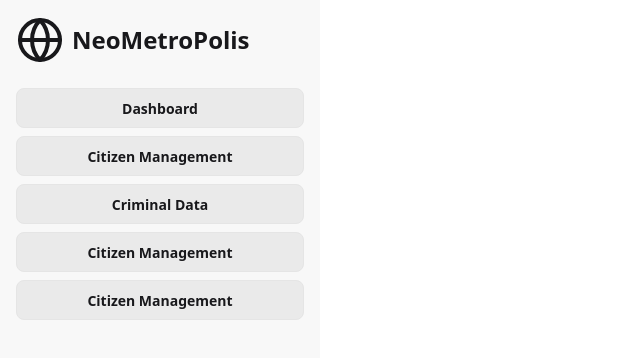
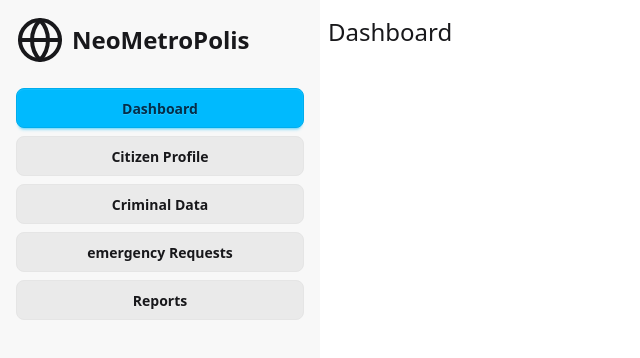
Before and after one commit to ThejanBandara/NeoMetropolis-City-Management, a Next.js app: page / in a window 1280 px wide. Shown: the top 358 px of the page, without its empty margins (0-640 px from the left). Built offline with nearby package versions, Linux system fonts and the light colour scheme.

Commit message:
created navigation, started working on citizen profile management

```diff
--- a/app/layout.tsx
+++ b/app/layout.tsx
@@ -13,8 +13,8 @@ const geistMono = Geist_Mono({
 });
 
 export const metadata: Metadata = {
-  title: "Create Next App",
-  description: "Generated by create next app",
+  title: "NeoMetroPolis",
+  description: "NeoMetroPolis City Management app",
 };
 
 export default function RootLayout({children,}: Readonly<{children: React.ReactNode;}>) {
--- a/app/page.tsx
+++ b/app/page.tsx
@@ -7,7 +7,7 @@ export default function Home() {
   return (
     <main className="w-full h-screen">
       <Sidebar>
-        {/* <CitizenManagement/> */}
+        <CitizenManagement/>
       </Sidebar>
     </main>
   )
--- /dev/null
+++ b/components/CriminalDataManagement.tsx
@@ -0,0 +1,14 @@
+import React from 'react'
+
+const CriminalDataManagement = () => {
+  return (
+    <div className='w-full h-full p-2'>
+      <h1 className='text-2xl font-medium py-2'>Criminal Data management</h1>
+      <div className='w-full h-full'>
+
+      </div>
+    </div>
+  )
+}
+
+export default CriminalDataManagement
--- /dev/null
+++ b/components/Dashboard.tsx
@@ -0,0 +1,14 @@
+import React from 'react'
+
+const Dashboard = () => {
+  return (
+    <div className='w-full h-full p-2 max-h-screen '>
+      <h1 className='text-2xl font-medium py-2'>Dashboard</h1>
+      <div className='w-full h-[90vh]'>
+
+      </div>
+    </div>
+  )
+}
+
+export default Dashboard
--- /dev/null
+++ b/components/EmergencyRequests.tsx
@@ -0,0 +1,14 @@
+
+
+const EmergencyRequests = () => {
+  return (
+    <div className='w-full h-full p-2'>
+      <h1 className='text-2xl font-medium py-2'>Emergency Request Handler</h1>
+      <div className='w-full h-full'>
+
+      </div>
+    </div>
+  )
+}
+
+export default EmergencyRequests
--- /dev/null
+++ b/components/Reports.tsx
@@ -0,0 +1,14 @@
+import React from 'react'
+
+const Reports = () => {
+  return (
+    <div className='w-full h-full p-2'>
+      <h1 className='text-2xl font-medium py-2'>Reports</h1>
+      <div className='w-full h-full'>
+
+      </div>
+    </div>
+  )
+}
+
+export default Reports
--- a/components/Sidebar.tsx
+++ b/components/Sidebar.tsx
@@ -1,12 +1,37 @@
 'use client'
 import { Globe, MenuIcon } from "lucide-react";
+import { useState } from "react";
+import CitizenManagement from "./CitizenManagement";
+import Dashboard from "./Dashboard";
+import CriminalDataManagement from "./CriminalDataManagement";
+import EmergencyRequests from "./EmergencyRequests";
+import Reports from "./Reports";
 
 const Sidebar = ({children,}: Readonly<{children: React.ReactNode;}>) => {
+
+    const [tab, setTab] = useState(1)
+    const tabs = ["CitizenManagement"]
+
   return (
-    <div className="drawer lg:drawer-open">
+    <div className="drawer lg:drawer-open h-screen">
         <input id="my-drawer-2" type="checkbox" className="drawer-toggle" />
-        <div className="drawer-content flex flex-col items-center justify-center">
-          {children}
+        <div className="drawer-content flex flex-col items-stretch">
+
+            {
+                tab === 1 && <Dashboard/>
+            }
+            {
+                tab === 2 && <CitizenManagement/>
+            }
+            {
+                tab === 3 && <CriminalDataManagement/>
+            }
+            {
+                tab === 4 && <EmergencyRequests/>
+            }
+            {
+                tab === 5 && <Reports/>
+            }
           <label htmlFor="my-drawer-2" className="btn btn-primary drawer-button lg:hidden absolute top-4 left-4">
             <MenuIcon/>
           </label>
@@ -18,11 +43,11 @@ const Sidebar = ({children,}: Readonly<{children: React.ReactNode;}>) => {
               <Globe className="size-12"/>
               <h1 className="font-bold text-2xl">NeoMetroPolis</h1>
             </div>
-            <li><button className="btn btn-block rounded-lg btn- btn-soft">Dashboard</button></li>
-            <li><button className="btn btn-block rounded-lg btn- btn-soft">Citizen Management</button></li>
-            <li><button className="btn btn-block rounded-lg btn- btn-soft">Criminal Data</button></li>
-            <li><button className="btn btn-block rounded-lg btn- btn-soft">Citizen Management</button></li>
-            <li><button className="btn btn-block rounded-lg btn- btn-soft">Citizen Management</button></li>
+            <li><button className={`btn btn-block rounded-lg ${tab === 1 ? 'btn-info' : 'btn-soft'}`} onClick={() => {setTab(1)}}>Dashboard</button></li>
+            <li><button className={`btn btn-block rounded-lg ${tab === 2 ? 'btn-info' : 'btn-soft'}`} onClick={() => {setTab(2)}}>Citizen Profile </button></li>
+            <li><button className={`btn btn-block rounded-lg ${tab === 3 ? 'btn-info' : 'btn-soft'}`} onClick={() => {setTab(3)}}>Criminal Data</button></li>
+            <li><button className={`btn btn-block rounded-lg ${tab === 4 ? 'btn-info' : 'btn-soft'}`} onClick={() => {setTab(4)}}>emergency Requests</button></li>
+            <li><button className={`btn btn-block rounded-lg ${tab === 5 ? 'btn-info' : 'btn-soft'}`} onClick={() => {setTab(5)}}>Reports</button></li>
           </ul>
         </div>
       </div>
```
